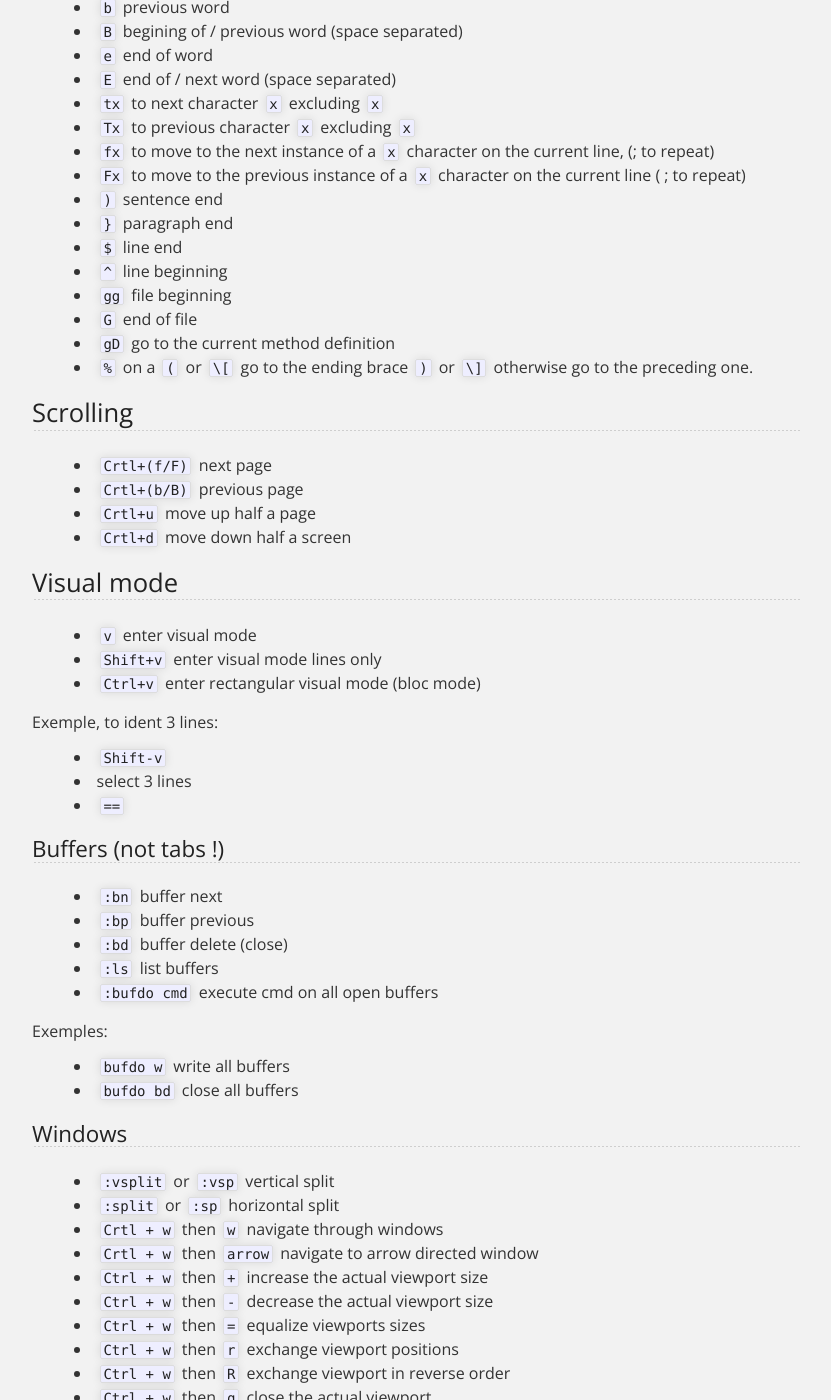
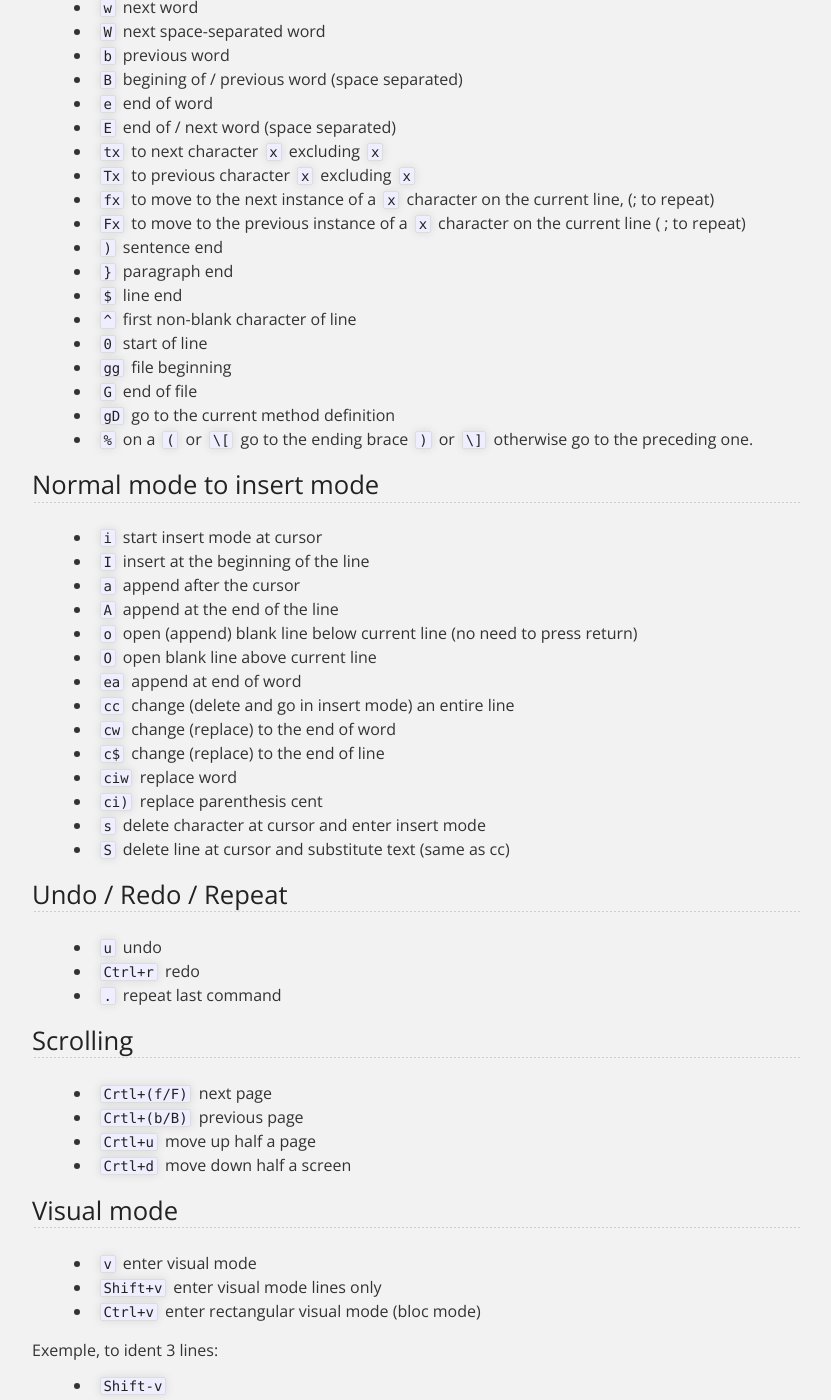
Before and after one commit to GustavePate/gustavepate.github.io, a Jekyll site: the page built from _posts/2013-07-22-vim-cheat-sheet.md, in a window 1280 px wide and 1400 px high, scrolled down 1299 px. Shown: the whole window, without its empty margins (224-1055 px from the left). Built offline with Jekyll 4.4.1, drawn with Linux system fonts in a browser that asks for light colours; comment, search, counter and statistics services are not loaded; some of the changed text lies outside the part shown.

Commit message:
enrich vim cheat sheet

```diff
--- a/_posts/2013-07-22-vim-cheat-sheet.md
+++ b/_posts/2013-07-22-vim-cheat-sheet.md
@@ -38,11 +38,34 @@ These can be applied to previously definend actions
 * `)` sentence end
 * `}` paragraph end
 * `$` line end
-* `^` line beginning
+* `^` first non-blank character of line
+* `0` start of line
 * `gg` file beginning
 * `G` end of file
 * `gD` go to the current method definition
 * `%` on a `(` or `\[` go to the ending brace `)` or `\]` otherwise go to the preceding one.
+
+# Normal mode to insert mode
+* `i` start insert mode at cursor
+* `I`  insert at the beginning of the line
+* `a` append after the cursor
+* `A` append at the end of the line
+* `o` open (append) blank line below current line (no need to press return)
+* `O` open blank line above current line
+* `ea` append at end of word
+* `cc` change (delete and go in insert mode) an entire line
+* `cw` change (replace) to the end of word
+* `c$` change (replace) to the end of line
+* `ciw` replace word
+* `ci)` replace parenthesis cent
+* `s` delete character at cursor and enter insert mode
+* `S` delete line at cursor and substitute text (same as cc)
+
+# Undo / Redo / Repeat
+
+* `u` undo
+* `Ctrl+r` redo
+* `.` repeat last command
 
 
 # Scrolling
@@ -197,7 +220,7 @@ Ex: when you :%s/toto/tata/g to replace toto by tata in the whole buffer
 * `xP` copy a character
 * `ddp`   move current line one row down
 * `bde` delete current word
-* `bye` copies current word
+* `bye` copies current word same as `yiw`
 * `d$` (or `D`) delete until the end of line
 * `g;` goto last insert mode cursor position and stay in normal mode
 * `gi` goto last insert mode cursor position and enter insert mode
```
